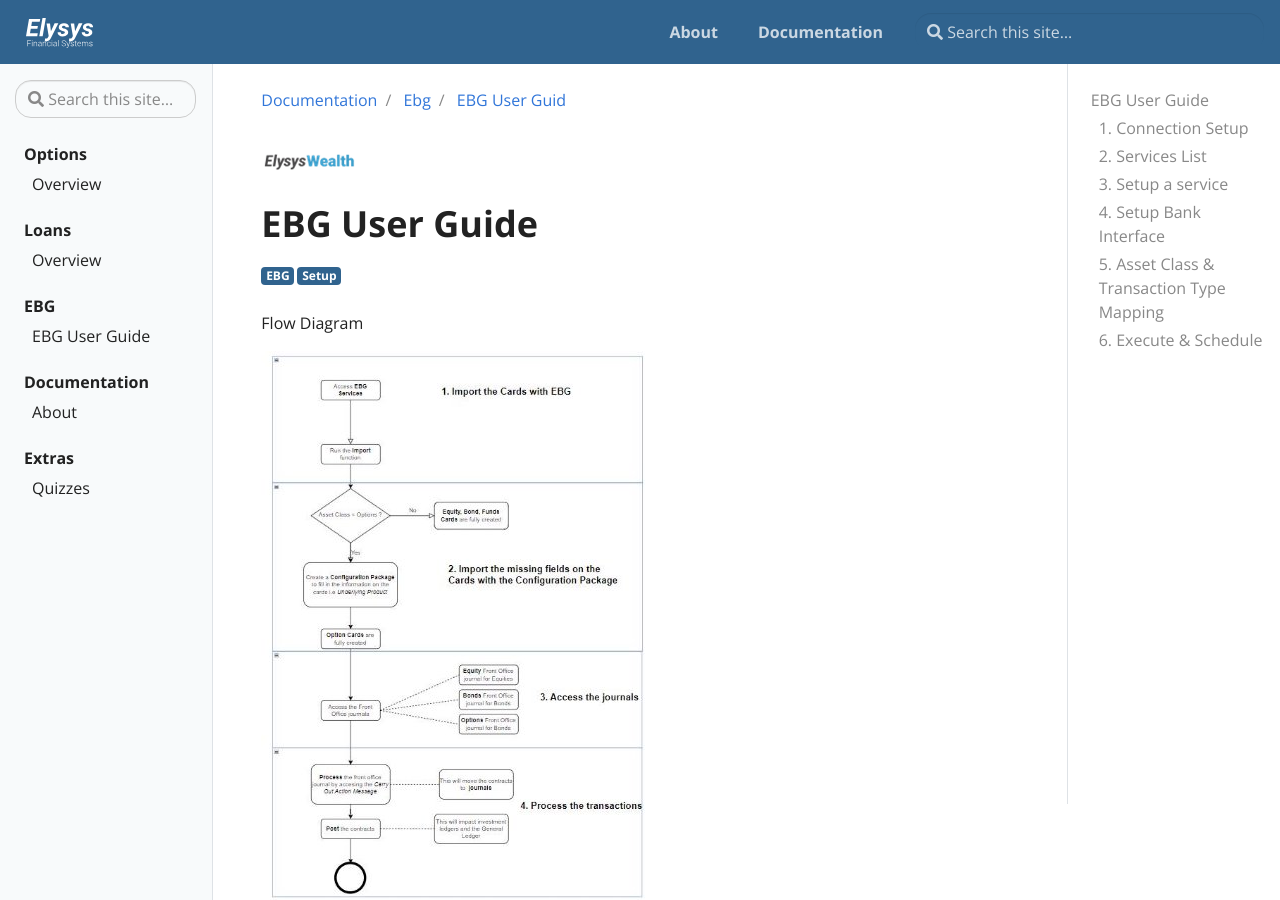
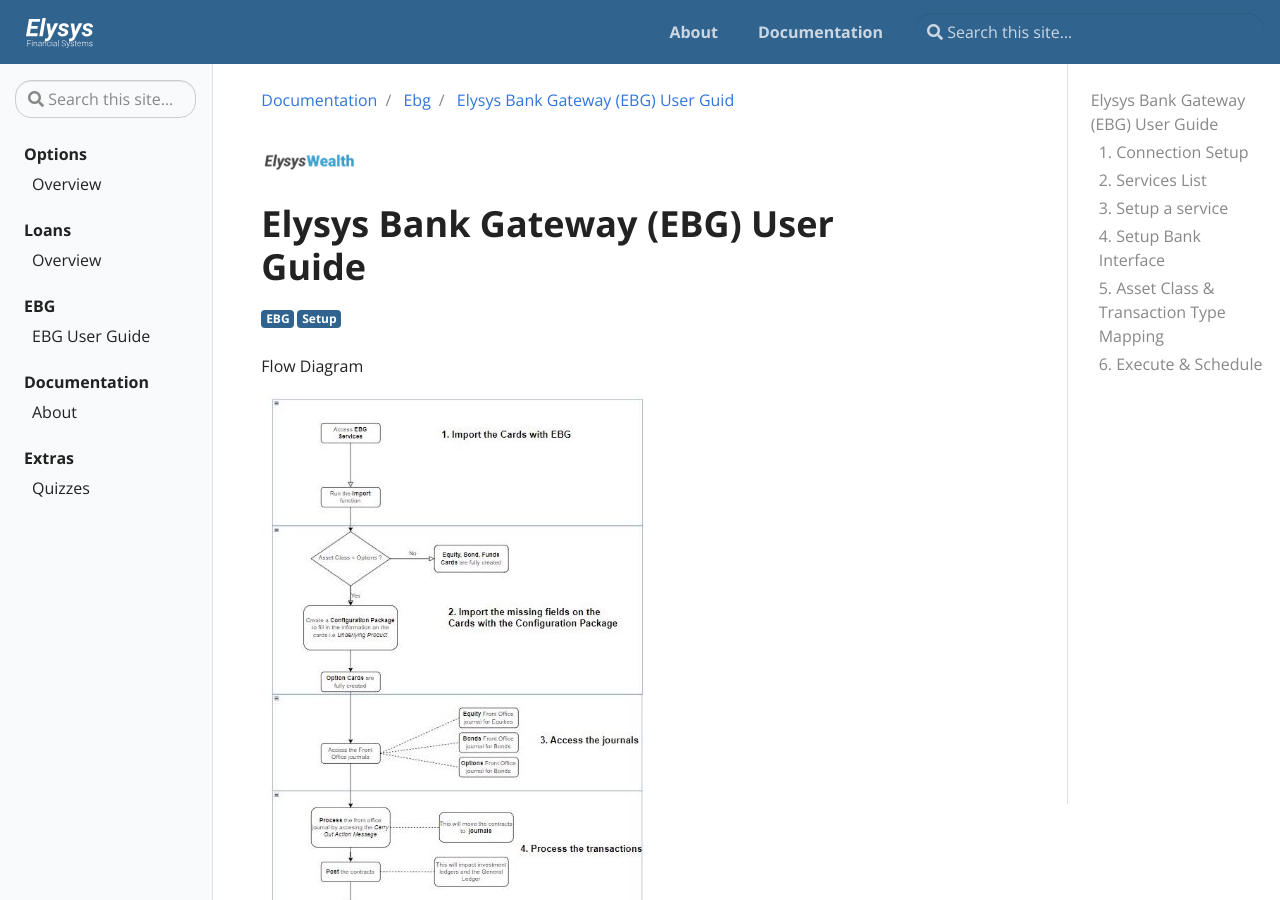
Before and after one commit to Elysys/Docs, a Jekyll site: the page built from _docs/ebg/EBG User Guide.md, in a window 1280 px wide and 900 px high. Built offline with Jekyll 4.4.1, drawn with Linux system fonts in a browser that asks for light colours.

Commit message:
added full name

```diff
--- a/_docs/ebg/EBG User Guide.md
+++ b/_docs/ebg/EBG User Guide.md
@@ -1,5 +1,5 @@
 ---
-title: EBG User Guid
+title: Elysys Bank Gateway (EBG) User Guid
 tags:
  - EBG
  - Setup
@@ -8,7 +8,7 @@ description: How to setup EBG client Side
 
 ![/assets/img/ElysysLoansLogo.png](../../assets/img/ElysysWealthLogo.png)
 
-# **EBG User Guide**
+# **Elysys Bank Gateway (EBG) User Guide**
 
 Flow Diagram
 
```
